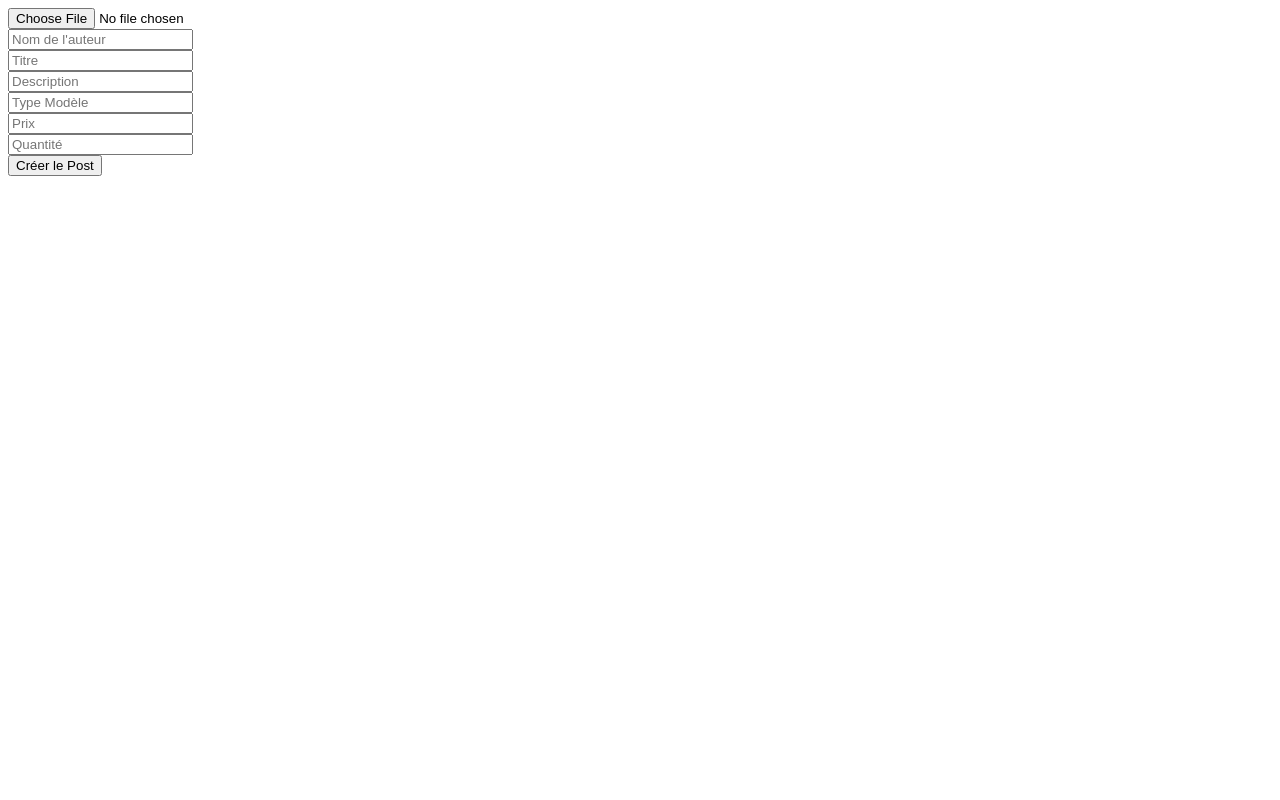
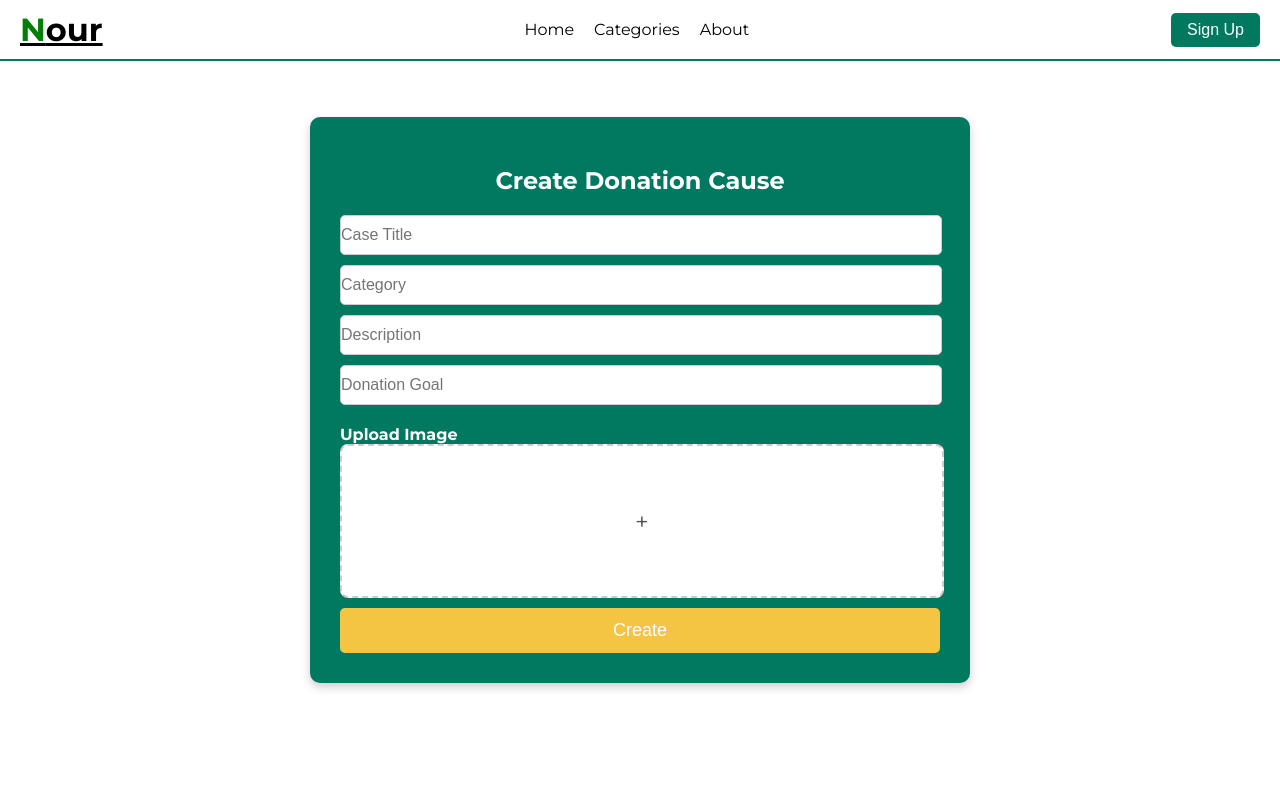
Before and after one commit to Djennat/Hackathon-DjezzyCodeFest, a React (Vite) app: page /create in a window 1280 px wide. Shown: the top 800 px of the page. Built offline with nearby package versions, Linux system fonts and the light colour scheme.

Commit message:
Updated design

```diff
--- a/src/components/CreatePost.jsx
+++ b/src/components/CreatePost.jsx
@@ -35,7 +35,7 @@ const CreatePost = ({ addNewPost }) => {
     }
 
     addNewPost(formData);
-    navigate('/'); // Redirection vers la page des posts
+    navigate('/PostsPage'); // Redirection vers la page des posts
   };
 
   return (
--- /dev/null
+++ b/src/components/DonationCategories.css
@@ -0,0 +1,61 @@
+.donation-categories {
+  display: grid;
+  grid-template-columns: repeat(3, 1fr);
+  grid-template-rows: repeat(2, auto);
+  gap: 20px;
+  padding: 20px;
+  justify-content: center;
+}
+
+.category-card {
+  background: #F1F1F1;
+  padding: 20px;
+  border-radius: 12px;
+  display: flex;
+  flex-direction: column;
+  justify-content: space-between;
+  align-items: flex-start;
+  position: relative;
+  transition: transform 0.3s ease-in-out;
+}
+
+.category-card:hover {
+  transform: translateY(-5px);
+}
+
+.itemicon {
+  font-size: 3rem; /* Make the icon bigger */
+  color: #00712D; /* Match your color */
+  margin-bottom: 10px;
+}
+
+.itemtitle{
+  color: #00712D;
+  margin-bottom: 5px;
+}
+
+.itemp{
+  font-size: 14px;
+  color: #333;
+}
+
+.arrow {
+  position: absolute;
+  top: 15px;
+  right: 15px;
+  font-size: 1.5rem;
+  color: #00712D;
+}
+
+/* Responsive Design */
+@media (max-width: 900px) {
+  .donation-categories {
+    grid-template-columns: repeat(2, 1fr);
+  }
+}
+
+@media (max-width: 600px) {
+  .donation-categories {
+    grid-template-columns: repeat(1, 1fr);
+  }
+}
--- /dev/null
+++ b/src/components/DonationCategories.jsx
@@ -0,0 +1,29 @@
+import React from "react";
+import "./DonationCategories.css"; // Make sure to style it
+
+// Donation data
+const donationItems = [
+  { id: 1, title: "Feed the needy", description: "Provide nutritious meals to families in need through your generous donation.", icon: "🍽️" },
+  { id: 2, title: "Clothes", description: "Give warmth and dignity with new or gently used clothing.", icon: "👕" },
+  { id: 3, title: "School Supplies", description: "Help children succeed by funding essential learning materials.", icon: "📏" },
+  { id: 4, title: "Medical Operations", description: "Fund urgent surgeries and medical care for those in need.", icon: "💉" },
+  { id: 5, title: "adahi Eid Al-Adha", description: "Share the joy of Eid by donating for Adahi to support families in need.", icon: "🐏" },
+  { id: 6, title: "Homes", description: "Help build or repair shelters for families facing homelessness.", icon: "🏡" },
+];
+
+function DonationCategories() {
+  return (
+    <section className="donation-categories">
+      {donationItems.map((item) => (
+        <div className="category-card" key={item.id}>
+          <span className="itemicon">{item.icon}</span>
+          <h3 className="itemtitle">{item.title}</h3>
+          <p  className="itemp" >{item.description}</p>
+          <span className="arrow">➝</span>
+        </div>
+      ))}
+    </section>
+  );
+}
+
+export default DonationCategories;
--- a/src/components/Footer.css
+++ b/src/components/Footer.css
@@ -5,7 +5,7 @@
     padding: 20px;
     display: flex;
     justify-content: space-around;
-    position: absolute;
+    position:relative;
     bottom: 0;
     left: 0;
 }
--- /dev/null
+++ b/src/components/Hero.css
@@ -0,0 +1,72 @@
+body, html {
+    margin: 0;
+    padding: 0;
+    overflow-x: hidden;
+    font-family: 'Montserrat', sans-serif;
+  }
+.hero {
+    position: relative;
+    width: 100%;
+    height: 90vh;
+    background: url("../assets/images/hero.jpg") no-repeat center/cover;
+    display: flex;
+    align-items: center;
+    justify-content: center;
+    text-align: center;
+    color: white;
+    overflow: hidden;
+  }
+
+  .hero-overlay {
+    position: absolute;
+    top: 0;
+    left: 0;
+    width: 100%;
+    height: 100%;
+    background: rgba(0, 121, 96, 0.7); /* Green overlay */
+  }
+
+  .hero-content {
+    position: relative;
+    max-width: 600px;
+    z-index: 2;
+  }
+
+  .hero-content h1 {
+    font-size: 3rem;
+    font-weight: bold;
+    line-height: 1.2;
+  }
+
+  .highlight {
+    color: #F4C542; /* Gold color */
+  }
+
+  .hero-content p {
+    font-size: 1.2rem;
+    margin: 15px 0 20px;
+  }
+
+  .cta-button {
+    background-color: #F4C542;
+    border: none;
+    padding: 12px 20px;
+    font-size: 1rem;
+    font-weight: bold;
+    color: #ffffff;
+    border-radius: 5px;
+    cursor: pointer;
+  }
+
+
+  /* Curved Bottom Shape */
+  .hero::after {
+    content: "";
+    position: absolute;
+    bottom: 0;
+    left: 0;
+    width: 100%;
+    height: 120px;
+    background: white;
+    border-radius: 50% 50% 0 0;
+  }
--- /dev/null
+++ b/src/components/Hero.jsx
@@ -0,0 +1,23 @@
+import React from "react";
+import heroImage from "../assets/images/hero.jpg";
+import "./Hero.css";
+function Hero() {
+  return (
+    <section className="hero">
+      <div className="hero-overlay"></div>
+      <div className="hero-content">
+        <h1>
+          Be the <span className="highlight">Light</span> <br />
+          Change a Life
+        </h1>
+        <p>
+          At Nour, we believe in spreading hope and kindness. <br />
+          Your donation brings warmth, shelter, and a brighter future to those in need.
+        </p>
+        <button className="cta-button">Donate now</button>
+      </div>
+    </section>
+  );
+}
+
+export default Hero;
--- a/src/components/Nav.jsx
+++ b/src/components/Nav.jsx
@@ -1,8 +1,10 @@
 import React from 'react';
-import { Link } from 'react-router-dom';
+import { Link, useNavigate } from 'react-router-dom';
 import './Nav.css';
 
 function Nav() {
+  const navigate = useNavigate(); // Hook for navigation
+
   return (
     <header className="app-header">
       <h1 className="app-name">
@@ -13,7 +15,10 @@ function Nav() {
         <Link to="/categories">Categories</Link>
         <Link to="/about">About</Link>
       </nav>
-      <button className="sign-up-button">Sign Up</button>
+
+      <button className="sign-up-button" onClick={() => navigate('/options')}>
+        Sign Up
+      </button>
     </header>
   );
 }
--- a/src/pages/CreatePostPage.jsx
+++ b/src/pages/CreatePostPage.jsx
@@ -1,16 +1,17 @@
 import React, { useState } from 'react';
 import { useNavigate } from 'react-router-dom';
-// furmulaire de remplir
+import '../styles/CreatePostPage.css';
+import Nav from '../components/nav';
+import Footer from '../components/footer';
+
 const CreatePostPage = ({ addNewPost }) => {
   const navigate = useNavigate();
   const [formData, setFormData] = useState({
     image: null,
-    author: '',
     title: '',
     description: '',
-    typeModel: '',
-    price: '',
-    quantity: '',
+    category: '',
+    goal: '',
   });
 
   const [error, setError] = useState('');
@@ -31,71 +32,47 @@ const CreatePostPage = ({ addNewPost }) => {
   const handleSubmit = (e) => {
     e.preventDefault();
 
-    if (!formData.title || !formData.description || !formData.typeModel || !formData.price || !formData.quantity) {
-      setError('Tous les champs doivent être remplis.');
+    if (!formData.title || !formData.description || !formData.category || !formData.goal) {
+      setError('All fields must be filled.');
       return;
     }
 
-    const newPost = { ...formData, id: Date.now() }; // Ajout d'un identifiant unique
+    const newPost = { ...formData, id: Date.now() };
     addNewPost(newPost);
-    navigate('/'); // Redirection vers la page des posts
+    navigate('/');
   };
 
   return (
-    <form onSubmit={handleSubmit}>
-      {error && <p style={{ color: 'red' }}>{error}</p>}
-      <input type="file" accept="image/*" onChange={handleImageChange} />
-      <br />
-      <input
-        type="text"
-        name="author"
-        placeholder="Nom de l'auteur"
-        value={formData.author}
-        onChange={handleChange}
-      />
-      <br />
-      <input
-        type="text"
-        name="title"
-        placeholder="Titre"
-        value={formData.title}
-        onChange={handleChange}
-      />
-      <br />
-      <input
-        type="text"
-        name="description"
-        placeholder="Description"
-        value={formData.description}
-        onChange={handleChange}
-      />
-      <br />
-      <input
-        type="text"
-        name="typeModel"
-        placeholder="Type Modèle"
-        value={formData.typeModel}
-        onChange={handleChange}
-      />
-      <br />
-      <input
-        type="number"
-        name="price"
-        placeholder="Prix"
-        value={formData.price}
-        onChange={handleChange}
-      />
-      <br />
-      <input
-        type="number"
-        name="quantity"
-        placeholder="Quantité"
-        value={formData.quantity}
-        onChange={handleChange}
-      />
-      <br />
-      <button type="submit">Créer le Post</button>
-    </form>
+    <div>
+      <Nav/>
+    <div className="container-creat">
+      <div className="form-box-creat">
+        <h2>Create Donation Cause</h2>
+
+        {error && <p className="error-text-creat">{error}</p>}
+
+        <form onSubmit={handleSubmit} className="form-creat">
+          <input type="text" name="title" placeholder="Case Title" value={formData.title} onChange={handleChange} className="input-creat" />
+          <input type="text" name="category" placeholder="Category" value={formData.category} onChange={handleChange} className="input-creat" />
+          <input type="text" name="description" placeholder="Description" value={formData.description} onChange={handleChange} className="input-creat" />
+          <input type="number" name="goal" placeholder="Donation Goal" value={formData.goal} onChange={handleChange} className="input-creat" />
+
+          <label className="upload-label-creat">Upload Image</label>
+          <div className="image-upload-box-creat">
+            <input type="file" accept="image/*" onChange={handleImageChange} className="file-input-creat" />
+            {formData.image ? (
+              <img src={formData.image} alt="Preview" className="image-preview-creat" />
+            ) : (
+              <span className="upload-icon-creat">+</span>
+            )}
+          </div>
+
+          <button type="submit" className="submit-btn-creat">Create</button>
+        </form>
+      </div>
+    </div>
+    <Footer/>
+    </div>
   );
 };
 
--- a/src/pages/Home.jsx
+++ b/src/pages/Home.jsx
@@ -2,11 +2,14 @@ import React from 'react';
 import '../styles/home.css';
 import Nav from '../components/nav';
 import Footer from '../components/footer';
-
+import Hero from '../components/hero';
+import DonationCategories from "../components/DonationCategories";
 const Home = () => {
   return (
     <>
       <Nav />
+     <Hero />
+     <DonationCategories />
      <Footer />
     </>
   );
--- /dev/null
+++ b/src/styles/Createpostpage.css
@@ -0,0 +1,106 @@
+/* Container */
+.container-creat {
+    display: flex;
+    justify-content: center;
+    align-items: center;
+    min-height: 100vh;
+    background-color: #ffffff;
+  }
+
+  /* Form Box */
+  .form-box-creat {
+    background-color: #007960;
+    padding: 30px;
+    border-radius: 10px;
+    width: 600px;
+    box-shadow: 0 4px 10px rgba(0, 0, 0, 0.2);
+    text-align: center;
+    margin: 100px;
+  }
+
+  .form-box-creat h2 {
+    color: white;
+    margin-bottom: 20px;
+  }
+
+  /* Form */
+  .form-creat {
+    display: flex;
+    flex-direction: column;
+  }
+
+  /* Input Fields */
+  .input-creat {
+    width: 600px;
+    padding: 10px 0px 10px 0px;
+
+    margin-bottom: 10px;
+    border: 1px solid #ccc;
+    border-radius: 5px;
+    font-size: 16px;
+  }
+
+  /* Upload Image Box */
+  .upload-label-creat {
+    color: white;
+    font-weight: bold;
+    display: block;
+    text-align: left;
+    margin-top: 10px;
+  }
+
+  .image-upload-box-creat {
+    width: 100%;
+    height: 150px;
+    background-color: white;
+    display: flex;
+    justify-content: center;
+    align-items: center;
+    border: 2px dashed #ccc;
+    border-radius: 8px;
+    margin-bottom: 10px;
+    position: relative;
+  }
+
+  .file-input-creat {
+    position: absolute;
+    width: 100%;
+    height: 100%;
+    opacity: 0;
+    cursor: pointer;
+  }
+
+  .upload-icon-creat {
+    font-size: 24px;
+    color: #555;
+  }
+
+  .image-preview-creat {
+    width: 100%;
+    height: 100%;
+    object-fit: cover;
+    border-radius: 8px;
+  }
+
+  /* Submit Button */
+  .submit-btn-creat {
+    width: 100%;
+    background-color: #F4C542;
+    color: white;
+    padding: 12px;
+    border: none;
+    border-radius: 5px;
+    font-size: 18px;
+    cursor: pointer;
+  }
+
+  .submit-btn-creat:hover {
+    background-color: #d4a32d;
+  }
+
+  /* Error Message */
+  .error-text-creat {
+    color: red;
+    font-size: 14px;
+    margin-bottom: 10px;
+  }
--- a/src/styles/OptionsPage.css
+++ b/src/styles/OptionsPage.css
@@ -32,13 +32,14 @@ body {
   width: 250px;
   border: none;
   border-radius: 10px;
-  background-color: #abece0b4;
-  color: rgb(40, 35, 35);
+  background-color: #F2F2F2;
+  color: #212121;
   cursor: pointer;
   transition: background-color 0.3s ease, transform 0.2s ease;
 }
 
 .options-button:hover {
-  background-color: #56a04595;
+  background-color: #007960;
+  color: #F2F2F2;
   transform: scale(1.05);
 }
```
Also changed, not shown: src/pages/OptionsPage.jsx (+4 -30 lines), src/assets/images/hero.jpg (added).
